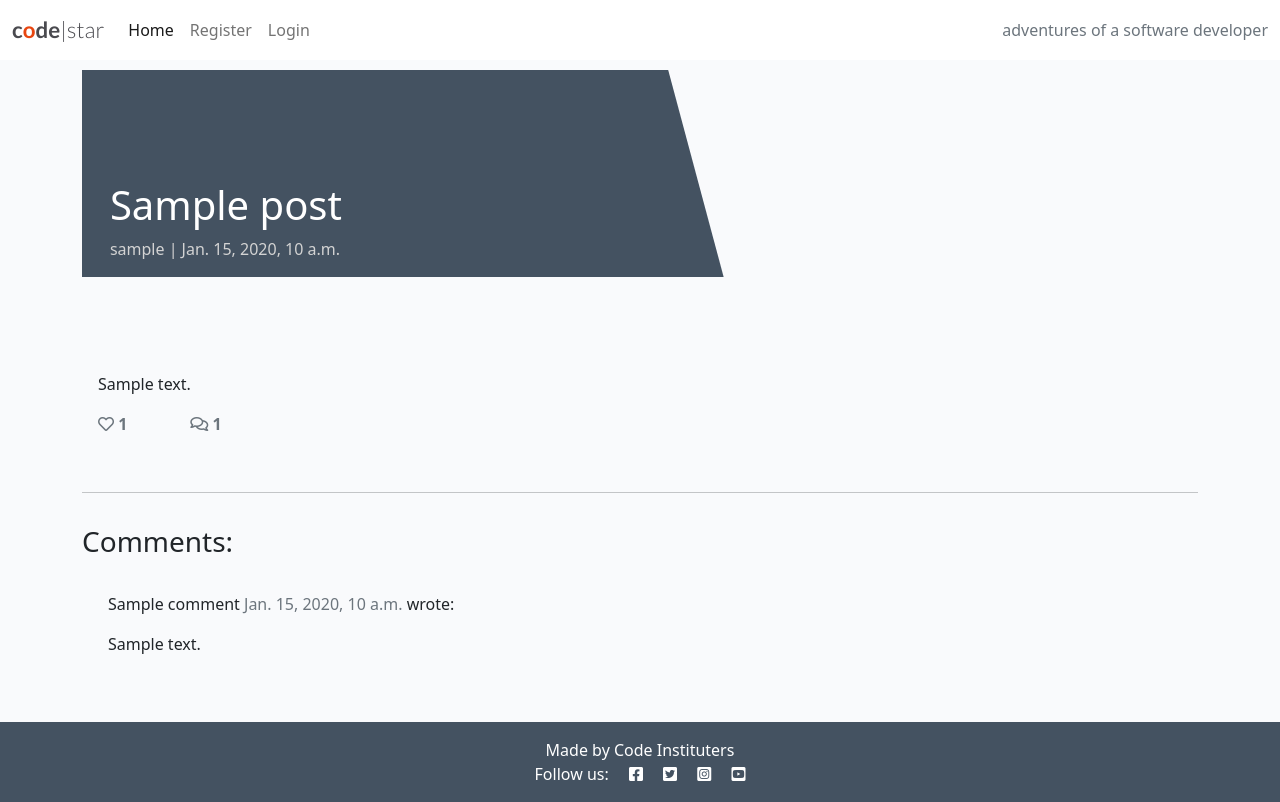
After one commit to darraghmurphy1/GameTonight, a Django app: a page that uses templates/base.html in a window 1280 px wide. The commit adds this page. Run offline with Django 3.2, Linux system fonts and the light colour scheme; tables that the repository leaves empty hold one stand-in row (values such as "Sample post").

Commit message:
html templates copied from blog codealong for temporary use. created first views for post

```diff
--- /dev/null
+++ b/social/urls.py
@@ -0,0 +1,7 @@
+from . import views
+from django.urls import path
+
+urlpatterns = [
+    path("", views.PostList.as_view(), name="home"),
+    path('<slug:slug>/', views.PostDetail.as_view(), name='post_detail'),
+]
--- a/social/views.py
+++ b/social/views.py
@@ -1,3 +1,31 @@
-from django.shortcuts import render
+from django.shortcuts import render, get_object_or_404
+from django.views import generic, View
+from .models import Post
 
-# Create your views here.
+
+class PostList(generic.ListView):
+    model = Post
+    queryset = Post.objects.filter(status=1).order_by("-created_on")
+    template_name = "index.html"
+    paginate_by = 6
+
+
+class PostDetail(View):
+
+    def get(self, request, slug, *args, **kwargs):
+        queryset = Post.objects.filter(status=1)
+        post = get_object_or_404(queryset, slug=slug)
+        comments = post.comments.filter(approved=True).order_by("-created_on")
+        liked = False
+        if post.likes.filter(id=self.request.user.id).exists():
+            liked = True
+
+        return render(
+            request,
+            "post_detail.html",
+            {
+                "post": post,
+                "comments": comments,
+                "liked": liked
+            },
+        )
--- /dev/null
+++ b/static/css/style.css
@@ -0,0 +1,142 @@
+body {
+    background-color: #F9FAFC;
+}
+
+.brand {
+    font-family: Lato, sans-serif;
+    font-size: 1.4rem;
+    font-weight: 700;
+    color: #4A4A4F;
+}
+
+.red-o {
+    color: #E84610;
+}
+
+.thin {
+    font-weight: 300;
+}
+
+.light-bg {
+    background-color: #fff;
+}
+
+.dark-bg {
+    background-color: #445261;
+}
+
+.main-bg {
+    background-color: #F9FAFC;
+}
+
+.card {
+    border: none;
+    background-color: transparent;
+}
+
+.image-container {
+    position: relative;
+}
+
+.image-flash {
+    position: absolute;
+    bottom: 5%;
+    min-width: 30%;
+    left: -2px;
+    background-color: #23BBBB;
+}
+
+.author {
+    color: white;
+    margin: 4px;
+    text-transform: uppercase;
+}
+
+.masthead {
+    margin-top: 10px;
+    overflow: hidden;
+    position: relative;
+    display: inline-block;
+    height: 33vh;
+    width: 100%;
+}
+
+.masthead-text {
+    background-color: #445261;
+    color: white;
+    position: relative;
+}
+
+.masthead-image {
+    position: relative;
+    overflow: hidden;
+}
+
+.masthead-image:after {
+    content: "";
+    position: absolute;
+    top: 0;
+    right: 90%;
+    height: 100%;
+    width: 150%;
+    background: #445261;
+    -webkit-transform: skew(15deg);
+    -moz-transform: skew(15deg);
+    transform: skew(15deg);
+    z-index: 100;
+}
+
+.post-link {
+    text-decoration: none;
+    color: #445261;
+}
+
+.post-link:hover,
+.page-link {
+    color: #E84610;
+}
+
+.post-title {
+    margin-top: 20%;
+    margin-left: 5%;
+}
+
+.post-subtitle {
+    margin-left: 5%;
+    color: lightgray;
+}
+
+.btn-signup {
+    background-color: #23BBBB;
+    color: #fff;
+}
+
+.btn-signup:hover,
+.btn-signup:active {
+    background-color: #fff;
+    color: #23BBBB;
+}
+
+.link {
+    color: #23BBBB;
+    text-decoration: none;
+}
+
+.link:hover,
+.link:active {
+    color: #445261;
+    text-decoration: underline;
+}
+
+.btn-like {
+    color: #E84610;
+    border: none;
+    background: transparent;
+}
+
+.btn-like:hover,
+.btn-like:active {
+    color: #E84610;
+    background: transparent;
+    border: none;
+}
--- /dev/null
+++ b/templates/base.html
@@ -0,0 +1,76 @@
+{% load static %}
+
+<!DOCTYPE html>
+<html class="h-100">
+
+<head>
+    <title>CodeStar Blog</title>
+
+    <link rel="preconnect" href="https://fonts.gstatic.com">
+    <link href="https://fonts.googleapis.com/css2?family=Roboto:wght@300&display=swap" rel="stylesheet">
+    <link href="https://fonts.googleapis.com/css2?family=Lato:wght@300;700&display=swap" rel="stylesheet">
+    <link rel="stylesheet" href="https://cdnjs.cloudflare.com/ajax/libs/font-awesome/5.15.3/css/all.min.css">
+    <meta name="viewport" content="width=device-width, initial-scale=1" />
+    <link href="https://cdn.jsdelivr.net/npm/bootstrap@5.0.1/dist/css/bootstrap.min.css" rel="stylesheet"
+        integrity="sha384-+0n0xVW2eSR5OomGNYDnhzAbDsOXxcvSN1TPprVMTNDbiYZCxYbOOl7+AMvyTG2x" crossorigin="anonymous">
+    <script src="https://cdn.jsdelivr.net/npm/bootstrap@5.0.1/dist/js/bootstrap.bundle.min.js"
+        integrity="sha384-gtEjrD/SeCtmISkJkNUaaKMoLD0//ElJ19smozuHV6z3Iehds+3Ulb9Bn9Plx0x4" crossorigin="anonymous">
+    </script>
+    <link rel="stylesheet" href="{% static 'css/style.css' %}">
+
+</head>
+
+<body class="d-flex flex-column h-100 main-bg">
+
+    <!-- Navigation -->
+
+    <nav class="navbar navbar-expand-lg navbar-light bg-white">
+        <div class="container-fluid">
+            <a class="navbar-brand" href="{% url 'home' %}"><span class="brand">c<span class="red-o">o</span>de<span
+                        class="thin">|star</span></span></span></a>
+            <button class="navbar-toggler" type="button" data-bs-toggle="collapse" data-bs-target="#navbarText"
+                aria-controls="navbarText" aria-expanded="false" aria-label="Toggle navigation">
+                <span class="navbar-toggler-icon"></span>
+            </button>
+            <div class="collapse navbar-collapse" id="navbarText">
+                <ul class="navbar-nav me-auto mb-2 mb-lg-0">
+                    <li class="nav-item">
+                        <a class="nav-link active" aria-current="page" href="{% url 'home' %}">Home</a>
+                    </li>
+                    {% if user.is_authenticated %}
+                    <li class="nav-item">
+                        <a class="nav-link" href="#">Logout</a>
+                    </li>
+                    {% else %}
+                    <li class="nav-item">
+                        <a class="nav-link" href="#">Register</a>
+                    </li>
+                    <li class="nav-item">
+                        <a class="nav-link" href="#">Login</a>
+                    </li>
+                    {% endif %}
+                </ul>
+                <span class="navbar-text text-muted">
+                    adventures of a software developer
+                </span>
+            </div>
+        </div>
+    </nav>
+
+    <main class="flex-shrink-0 main-bg">
+        {% block content %}
+        <!-- Content Goes here -->
+        {% endblock content %}
+    </main>
+
+    <!-- Footer -->
+    <footer class="footer mt-auto py-3 dark-bg">
+        <p class="m-0 text-center text-white">Made by Code Instituters</p>
+        <p class="m-0 text-center text-white">Follow us: <i class="fab fa-facebook-square ms-3"></i>
+            <i class="fab fa-twitter-square ms-3"></i>
+            <i class="fab fa-instagram-square ms-3"></i>
+            <i class="fab fa-youtube-square ms-3"></i></p>
+    </footer>
+</body>
+
+</html>
--- /dev/null
+++ b/templates/post_detail.html
@@ -0,0 +1,85 @@
+{% extends 'base.html' %} {% block content %}
+
+<div class="masthead">
+    <div class="container">
+        <div class="row g-0">
+            <div class="col-md-6 masthead-text">
+                <!-- Post title goes in these h1 tags -->
+                <h1 class="post-title">{{ post.title }}</h1>
+                <!-- Post author goes before the | the post's created date goes after -->
+                <p class="post-subtitle">{{ post.author }} | {{ post.created_on }}</p>
+            </div>
+            <div class="d-none d-md-block col-md-6 masthead-image">
+                <!-- The featured image URL goes in the src attribute -->
+                {% if "placeholder" in post.featured_image.url %}
+                <img src="https://codeinstitute.s3.amazonaws.com/fullstack/blog/default.jpg" width="100%">
+                {% else %}
+                <img src=" {{ post.featured_image.url }}" width="100%">
+                {% endif %}
+            </div>
+        </div>
+    </div>
+</div>
+
+<div class="container">
+    <div class="row">
+        <div class="col card mb-4  mt-3 left  top">
+            <div class="card-body">
+                <!-- The post content goes inside the card-text. -->
+                <!-- Use the | safe filter inside the template tags -->
+                <p class="card-text ">
+                    {{ post.content | safe }}
+                </p>
+                <div class="row">
+
+                    <div class="col-1">
+                        <!-- The number of likes goes before the closing strong tag -->
+                        <strong class="text-secondary"><i class="far fa-heart"></i> {{ post.number_of_likes }} </strong>
+                    </div>
+                    <div class="col-1">
+                        {% with comments.count as total_comments %}
+                        <strong class="text-secondary"><i class="far fa-comments"></i>
+                            <!-- Our total_comments variable goes before the closing strong tag -->
+                            {{ total_comments }}</strong>
+                        {% endwith %}
+                    </div>
+                </div>
+            </div>
+        </div>
+    </div>
+    <div class="row">
+        <div class="col">
+            <hr>
+        </div>
+    </div>
+    <div class="row">
+        <div class="col-md-8 card mb-4  mt-3 ">
+            <h3>Comments:</h3>
+            <div class="card-body">
+                <!-- We want a for loop inside the empty control tags to iterate through each comment in comments -->
+                {% for comment in comments %}
+                <div class="comments" style="padding: 10px;">
+                    <p class="font-weight-bold">
+                        <!-- The commenter's name goes here. Check the model if you're not sure what that is -->
+                        {{ comment.name }}
+                        <span class=" text-muted font-weight-normal">
+                            <!-- The comment's created date goes here -->
+                            {{ comment.created_on }}
+                        </span> wrote:
+                    </p>
+                    <!-- The body of the comment goes before the | -->
+                    {{ comment.body | linebreaks }}
+                </div>
+                <!-- Our for loop ends here -->
+                {% endfor %}
+            </div>
+        </div>
+        <div class="col-md-4 card mb-4  mt-3 ">
+            <div class="card-body">
+                <!-- For later -->
+            </div>
+        </div>
+    </div>
+</div>
+
+{% endblock content %}
--- a/viewpoint/urls.py
+++ b/viewpoint/urls.py
@@ -15,7 +15,7 @@ Including another URLconf
 """
 from django.contrib import admin
 from django.urls import path, include
-from . import views
+
 
 # urlpatterns = [
 #     path('', views.index, name='index'),
@@ -23,5 +23,6 @@ from . import views
 
 urlpatterns = [
     path('admin/', admin.site.urls),
+    path("", include("social.urls"), name="social-urls"),
     path('summernote/', include('django_summernote.urls')),
 ]
```
Also changed, not shown: templates/account/login.html (added, +34 -0 lines), templates/account/logout.html (added, +29 -0 lines), templates/account/signup.html (added, +31 -0 lines), templates/index.html (+47 -34 lines), media/style.css (deleted), social/admin.py (line endings or trailing spaces), viewpoint/settings.py (line endings or trailing spaces).
